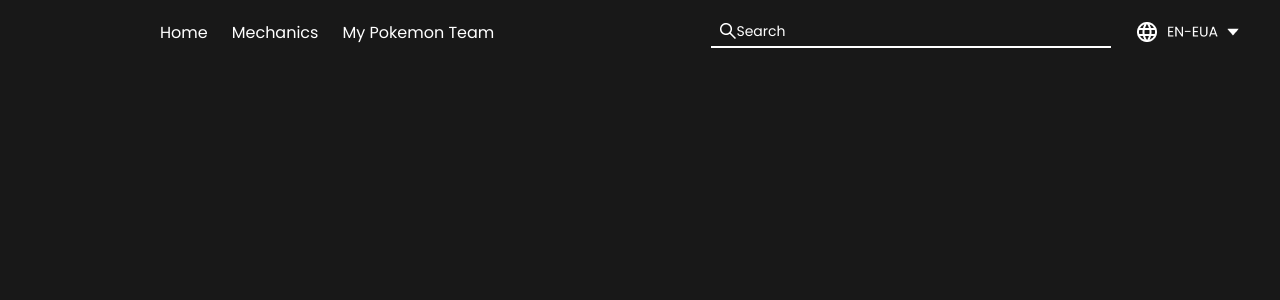
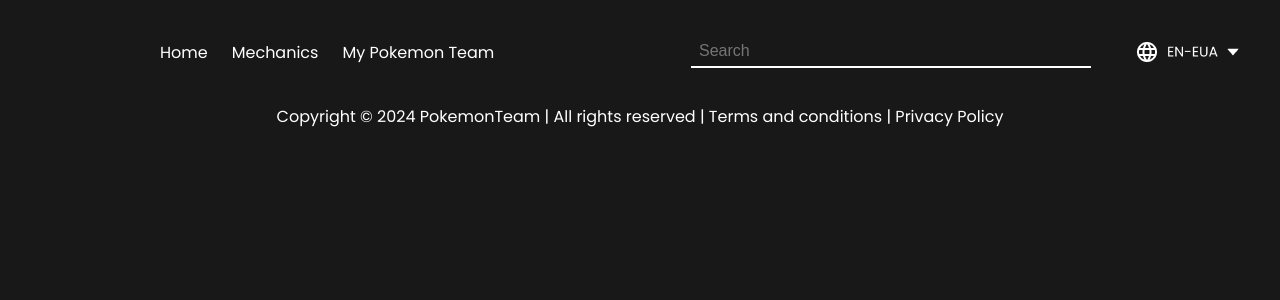
Before and after one commit to Alf-Mou/My-Pokemon-Team, a Django app: page / in a window 1280 px wide. Shown: the top 300 px of the page. Run offline with Django 5.2, Linux system fonts and the light colour scheme.

Commit message:
Fixed search bar and completed footer

```diff
--- a/static/styles/style.css
+++ b/static/styles/style.css
@@ -42,23 +42,62 @@ body {
     gap: 24px;
 }
 
-.busca__input {
-    background-color: transparent;
-    border: 0 solid var(--cor-texto);
-    border-bottom-width: 2px;
-    color: var(--cor-texto);
+.input-container {
+    position: relative;
+    margin: 20px;
+    display: flex;
+  }
+
+.input-field {
     width: 400px;
     height: 32px;
     box-sizing: border-box;
-    text-align: center;
-    padding: 4px 300px 4px 0px;
+    padding: 4px 32px 4px 8px;
+    font-size: 16px;
+    border: none;
+    border-bottom: 2px solid var(--cor-texto);
+    outline: none;
+    background-color: transparent;
+    color: var(--cor-texto);
 }
 
-.busca__input::placeholder {
+.input-label {
+    position: absolute;
+    top: 0;
+    left: 0;
+    font-size: 16px;
+    color: rgba(204, 204, 204, 0);
+    pointer-events: none;
+    transition: all 0.3s ease;
+}
+
+.input-highlight {
+    position: absolute;
+    bottom: 0;
+    left: 0;
+    height: 2px;
+    width: 0;
+    background-color: #262626;
+    transition: all 0.3s ease;
+}
+
+.input-field:focus + .input-label {
+    top: -20px;
+    font-size: 12px;
+    color: var(--cor-texto);
+}
+
+.input-field:focus + .input-label + .input-highlight {
+    width: 100%;
+}
+
+.rodape{
+    display: flex;
+    justify-content: center;
+}
+
+.rodape__texto{
     font-family: var(--fonte-principal);
-    font-size: 14px;
-    font-weight: 400;
-    color: var(--branco);
-    background: url("../assets/lupa.png") no-repeat;
-    background-position: 0.5rem;
+    font-size: 16px;
+    color: var(--cor-texto);
 }
--- a/templates/galeria/index.html
+++ b/templates/galeria/index.html
@@ -15,12 +15,19 @@
             <a href="#" class="cabecalho__grupo__links" >My Pokemon Team</a>
         </nav>
         <div class="cabecalho__busca">
-            <div class="cabecalho__busca__fundo">
-                <input class="busca__input" type="text" placeholder="Search">
-            </div>
-            <img src="{% static 'assets/linguagem.png' %}">
+            <div class="input-container">
+                <input placeholder="Search" class="input-field" type="text">
+                <label for="input-field" class="input-label">Search</label>
+                <span class="input-highlight"></span>
+              </div>
+              <img src="{% static 'assets/linguagem.png' %}">
         </div>
+    </header>
+    <main>
 
-    </header>
+    </main>
+    <footer class="rodape">
+        <p class="rodape__texto">Copyright © 2024 PokemonTeam | All rights reserved | Terms and conditions | Privacy Policy</p>
+    </footer>
 </body>
 </html>
```
